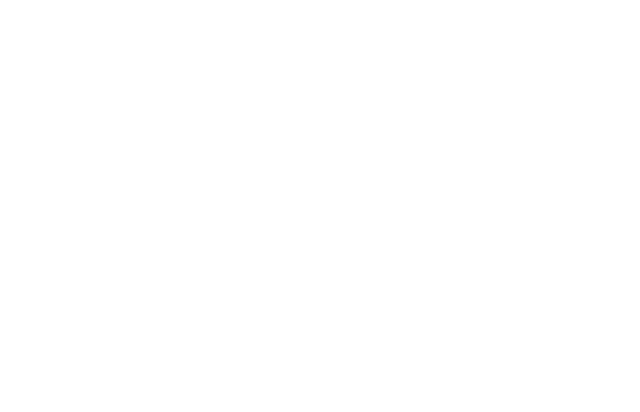
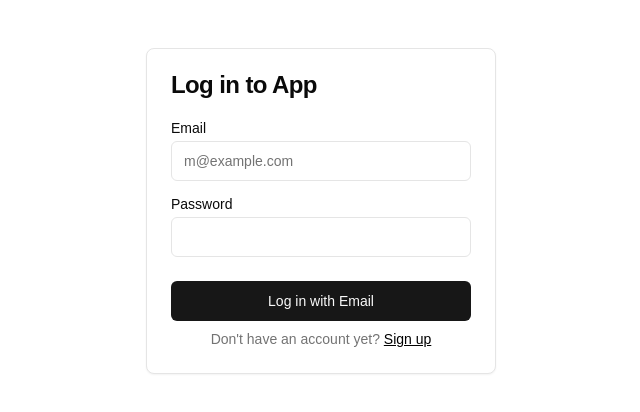
Before and after one commit to y-yudai/next-supabase-starter, a Next.js app: page /signin in a window 1280 px wide. Shown: the top 412 px of the page, without its empty margins (319-959 px from the left). Built offline with nearby package versions, Linux system fonts and the light colour scheme.

Commit message:
add: signin & signup form

```diff
--- a/package.json
+++ b/package.json
@@ -9,6 +9,9 @@
     "lint": "next lint"
   },
   "dependencies": {
+    "@radix-ui/react-label": "^2.1.0",
+    "@radix-ui/react-separator": "^1.1.0",
+    "@radix-ui/react-slot": "^1.1.0",
     "@supabase/ssr": "^0.5.2",
     "@supabase/supabase-js": "^2.46.1",
     "class-variance-authority": "^0.7.0",
--- a/src/app/signin/page.client.tsx
+++ b/src/app/signin/page.client.tsx
@@ -1,11 +1,53 @@
 "use client"
 
-import { useEffect, useState } from "react"
+import { useState } from "react"
+import {
+  Card,
+  CardContent,
+  CardFooter,
+  CardHeader,
+  CardTitle,
+} from "@/components/ui/card"
+import { Button } from "@/components/ui/button"
+import { Input } from "@/components/ui/input"
+import { Label } from "@/components/ui/label"
 
 export default function PageClient() {
 
+  /* メールアドレス */
+  const [email, setEmail] = useState("")
+  /* パスワード */
+  const [password, setPassword] = useState("")
+
+  /* ログイン処理 */
+  const handleSignIn = async () => {
+  }
+
   return (
-    <div>
-    </div>
-  );
+    <main className="mx-auto max-w-screen-md flex justify-center mt-12">
+      <Card className="w-[350px]">
+        <CardHeader>
+          <CardTitle>Log in to App</CardTitle>
+        </CardHeader>
+        <CardContent>
+          <form>
+            <div className="grid w-full items-center gap-4">
+              <div className="flex flex-col space-y-1.5">
+                <Label htmlFor="email">Email</Label>
+                <Input id="email" type="email" value={email} onChange={(e) => setEmail(e.target.value)} placeholder="m@example.com" />
+              </div>
+              <div className="flex flex-col space-y-1.5">
+                <Label htmlFor="password">Password</Label>
+                <Input id="password" type="password" value={password} onChange={(e) => setPassword(e.target.value)} placeholder="" />
+              </div>
+            </div>
+          </form>
+        </CardContent>
+        <CardFooter className="flex flex-col">
+          <Button onClick={handleSignIn} className='w-full'> Log in with Email</Button>
+          <p className='text-sm text-muted-foreground mt-2'>{`Don't have an account yet?`} <a href="/signup" className='text-black underline'>Sign up</a></p>
+        </CardFooter>
+      </Card>
+    </main>
+  )
 }
--- a/src/app/signup/page.client.tsx
+++ b/src/app/signup/page.client.tsx
@@ -1,11 +1,55 @@
 "use client"
 
 import { useEffect, useState } from "react"
+import {
+  Card,
+  CardContent,
+  CardDescription,
+  CardFooter,
+  CardHeader,
+  CardTitle,
+} from "@/components/ui/card"
+import { Button } from "@/components/ui/button"
+import { Input } from "@/components/ui/input"
+import { Label } from "@/components/ui/label"
 
 export default function PageClient() {
 
+    /* メールアドレス */
+    const [email, setEmail] = useState("")
+    /* パスワード */
+    const [password, setPassword] = useState("")
+
+    /* 新規登録処理 */
+    const handleSignUp = async () => {
+    }
+
   return (
-    <div>
-    </div>
+    <main className="mx-auto max-w-screen-md flex justify-center mt-12">
+      <Card className="w-[350px]">
+        <CardHeader>
+          <CardTitle>Create an account</CardTitle>
+          <CardDescription>Enter your email below to create your account</CardDescription>
+        </CardHeader>
+        <CardContent>
+          <form>
+            <div className="grid w-full items-center gap-4">
+              <div className="flex flex-col space-y-1.5">
+                <Label htmlFor="email">Email</Label>
+                <Input id="email" type="email" value={email} onChange={(e) => setEmail(e.target.value)} placeholder="m@example.com" />
+              </div>
+              <div className="flex flex-col space-y-1.5">
+                <Label htmlFor="password">Password</Label>
+                <Input id="password" type="password" value={password} onChange={(e) => setPassword(e.target.value)} placeholder="Password"/>
+              </div>
+            </div>
+          </form>
+        </CardContent>
+        <CardFooter className="flex flex-col">
+          <Button onClick={handleSignUp} className='w-full'> Sign up with Email</Button>
+          <p className='text-sm text-muted-foreground mt-2'>Already have an account ? <a href="/signin" className='text-black underline'>Sign in</a></p>
+        </CardFooter>
+      </Card>
+    </main>
   );
 }
--- /dev/null
+++ b/src/components/ui/button.tsx
@@ -0,0 +1,56 @@
+import * as React from "react"
+import { Slot } from "@radix-ui/react-slot"
+import { cva, type VariantProps } from "class-variance-authority"
+
+import { cn } from "@/lib/utils"
+
+const buttonVariants = cva(
+  "inline-flex items-center justify-center gap-2 whitespace-nowrap rounded-md text-sm font-medium ring-offset-background transition-colors focus-visible:outline-none focus-visible:ring-2 focus-visible:ring-ring focus-visible:ring-offset-2 disabled:pointer-events-none disabled:opacity-50 [&_svg]:pointer-events-none [&_svg]:size-4 [&_svg]:shrink-0",
+  {
+    variants: {
+      variant: {
+        default: "bg-primary text-primary-foreground hover:bg-primary/90",
+        destructive:
+          "bg-destructive text-destructive-foreground hover:bg-destructive/90",
+        outline:
+          "border border-input bg-background hover:bg-accent hover:text-accent-foreground",
+        secondary:
+          "bg-secondary text-secondary-foreground hover:bg-secondary/80",
+        ghost: "hover:bg-accent hover:text-accent-foreground",
+        link: "text-primary underline-offset-4 hover:underline",
+      },
+      size: {
+        default: "h-10 px-4 py-2",
+        sm: "h-9 rounded-md px-3",
+        lg: "h-11 rounded-md px-8",
+        icon: "h-10 w-10",
+      },
+    },
+    defaultVariants: {
+      variant: "default",
+      size: "default",
+    },
+  }
+)
+
+export interface ButtonProps
+  extends React.ButtonHTMLAttributes<HTMLButtonElement>,
+    VariantProps<typeof buttonVariants> {
+  asChild?: boolean
+}
+
+const Button = React.forwardRef<HTMLButtonElement, ButtonProps>(
+  ({ className, variant, size, asChild = false, ...props }, ref) => {
+    const Comp = asChild ? Slot : "button"
+    return (
+      <Comp
+        className={cn(buttonVariants({ variant, size, className }))}
+        ref={ref}
+        {...props}
+      />
+    )
+  }
+)
+Button.displayName = "Button"
+
+export { Button, buttonVariants }
--- /dev/null
+++ b/src/components/ui/card.tsx
@@ -0,0 +1,79 @@
+import * as React from "react"
+
+import { cn } from "@/lib/utils"
+
+const Card = React.forwardRef<
+  HTMLDivElement,
+  React.HTMLAttributes<HTMLDivElement>
+>(({ className, ...props }, ref) => (
+  <div
+    ref={ref}
+    className={cn(
+      "rounded-lg border bg-card text-card-foreground shadow-sm",
+      className
+    )}
+    {...props}
+  />
+))
+Card.displayName = "Card"
+
+const CardHeader = React.forwardRef<
+  HTMLDivElement,
+  React.HTMLAttributes<HTMLDivElement>
+>(({ className, ...props }, ref) => (
+  <div
+    ref={ref}
+    className={cn("flex flex-col space-y-1.5 p-6", className)}
+    {...props}
+  />
+))
+CardHeader.displayName = "CardHeader"
+
+const CardTitle = React.forwardRef<
+  HTMLDivElement,
+  React.HTMLAttributes<HTMLDivElement>
+>(({ className, ...props }, ref) => (
+  <div
+    ref={ref}
+    className={cn(
+      "text-2xl font-semibold leading-none tracking-tight",
+      className
+    )}
+    {...props}
+  />
+))
+CardTitle.displayName = "CardTitle"
+
+const CardDescription = React.forwardRef<
+  HTMLDivElement,
+  React.HTMLAttributes<HTMLDivElement>
+>(({ className, ...props }, ref) => (
+  <div
+    ref={ref}
+    className={cn("text-sm text-muted-foreground", className)}
+    {...props}
+  />
+))
+CardDescription.displayName = "CardDescription"
+
+const CardContent = React.forwardRef<
+  HTMLDivElement,
+  React.HTMLAttributes<HTMLDivElement>
+>(({ className, ...props }, ref) => (
+  <div ref={ref} className={cn("p-6 pt-0", className)} {...props} />
+))
+CardContent.displayName = "CardContent"
+
+const CardFooter = React.forwardRef<
+  HTMLDivElement,
+  React.HTMLAttributes<HTMLDivElement>
+>(({ className, ...props }, ref) => (
+  <div
+    ref={ref}
+    className={cn("flex items-center p-6 pt-0", className)}
+    {...props}
+  />
+))
+CardFooter.displayName = "CardFooter"
+
+export { Card, CardHeader, CardFooter, CardTitle, CardDescription, CardContent }
--- /dev/null
+++ b/src/components/ui/input.tsx
@@ -0,0 +1,22 @@
+import * as React from "react"
+
+import { cn } from "@/lib/utils"
+
+const Input = React.forwardRef<HTMLInputElement, React.ComponentProps<"input">>(
+  ({ className, type, ...props }, ref) => {
+    return (
+      <input
+        type={type}
+        className={cn(
+          "flex h-10 w-full rounded-md border border-input bg-background px-3 py-2 text-base ring-offset-background file:border-0 file:bg-transparent file:text-sm file:font-medium file:text-foreground placeholder:text-muted-foreground focus-visible:outline-none focus-visible:ring-2 focus-visible:ring-ring focus-visible:ring-offset-2 disabled:cursor-not-allowed disabled:opacity-50 md:text-sm",
+          className
+        )}
+        ref={ref}
+        {...props}
+      />
+    )
+  }
+)
+Input.displayName = "Input"
+
+export { Input }
--- /dev/null
+++ b/src/components/ui/label.tsx
@@ -0,0 +1,26 @@
+"use client"
+
+import * as React from "react"
+import * as LabelPrimitive from "@radix-ui/react-label"
+import { cva, type VariantProps } from "class-variance-authority"
+
+import { cn } from "@/lib/utils"
+
+const labelVariants = cva(
+  "text-sm font-medium leading-none peer-disabled:cursor-not-allowed peer-disabled:opacity-70"
+)
+
+const Label = React.forwardRef<
+  React.ElementRef<typeof LabelPrimitive.Root>,
+  React.ComponentPropsWithoutRef<typeof LabelPrimitive.Root> &
+    VariantProps<typeof labelVariants>
+>(({ className, ...props }, ref) => (
+  <LabelPrimitive.Root
+    ref={ref}
+    className={cn(labelVariants(), className)}
+    {...props}
+  />
+))
+Label.displayName = LabelPrimitive.Root.displayName
+
+export { Label }
--- /dev/null
+++ b/src/components/ui/separator.tsx
@@ -0,0 +1,31 @@
+"use client"
+
+import * as React from "react"
+import * as SeparatorPrimitive from "@radix-ui/react-separator"
+
+import { cn } from "@/lib/utils"
+
+const Separator = React.forwardRef<
+  React.ElementRef<typeof SeparatorPrimitive.Root>,
+  React.ComponentPropsWithoutRef<typeof SeparatorPrimitive.Root>
+>(
+  (
+    { className, orientation = "horizontal", decorative = true, ...props },
+    ref
+  ) => (
+    <SeparatorPrimitive.Root
+      ref={ref}
+      decorative={decorative}
+      orientation={orientation}
+      className={cn(
+        "shrink-0 bg-border",
+        orientation === "horizontal" ? "h-[1px] w-full" : "h-full w-[1px]",
+        className
+      )}
+      {...props}
+    />
+  )
+)
+Separator.displayName = SeparatorPrimitive.Root.displayName
+
+export { Separator }
```
Also changed, not shown: 1 other file (tests, documents, lock files or other folders).
